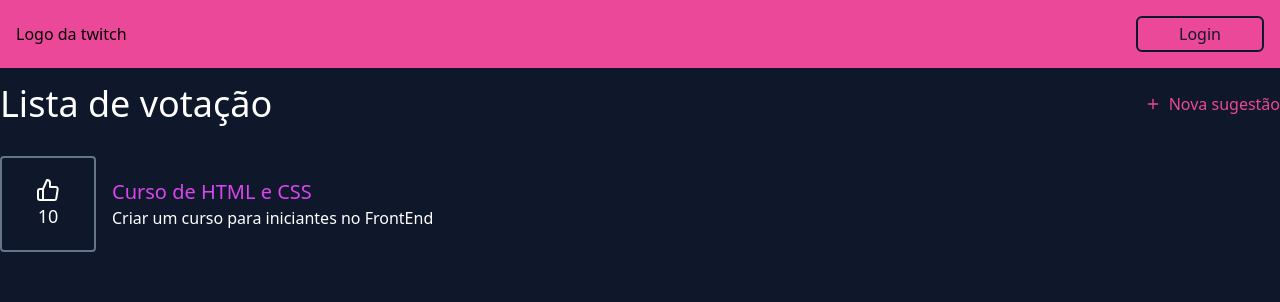
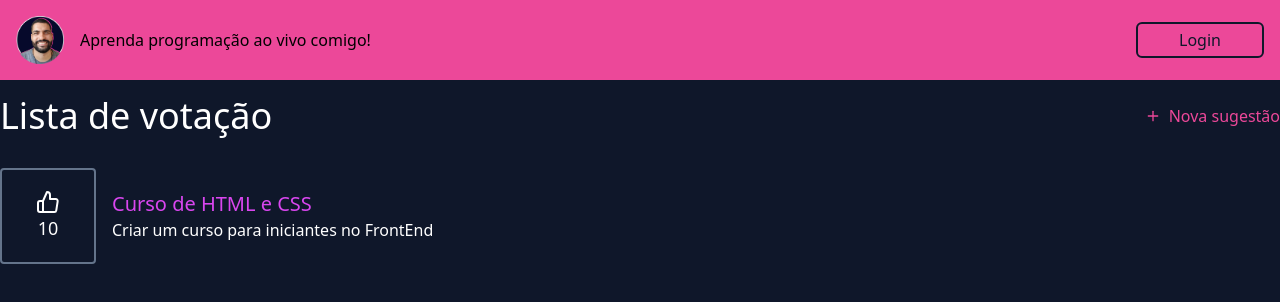
Before and after one commit to devlucaslopes/live-vote-app, a React (Create React App) app: page / in a window 1280 px wide. Shown: the top 302 px of the page. Built offline with nearby package versions, Linux system fonts and the light colour scheme.

Commit message:
feat: added image in nav

```diff
--- a/src/components/Nav/index.tsx
+++ b/src/components/Nav/index.tsx
@@ -3,7 +3,15 @@ import React from 'react'
 export const Nav = () => (
   <nav className="p-4 bg-pink-500">
     <div className="flex justify-between items-center container mx-auto">
-      <a href="#">Logo da twitch</a>
+      <a
+        href="https://www.twitch.tv/devlucaslopes"
+        target="_blank"
+        className="flex items-center"
+        rel="noreferrer"
+      >
+        <img src="./avatar.png" alt="@devlucaslopes" className="w-12 mr-4" />
+        Aprenda programação ao vivo comigo!
+      </a>
       <button
         type="button"
         className="p-1 text-slate-900 rounded-md border-2 border-slate-900 w-32 hover:bg-slate-900 hover:text-white"
```
Also changed, not shown: public/avatar.png (added).
